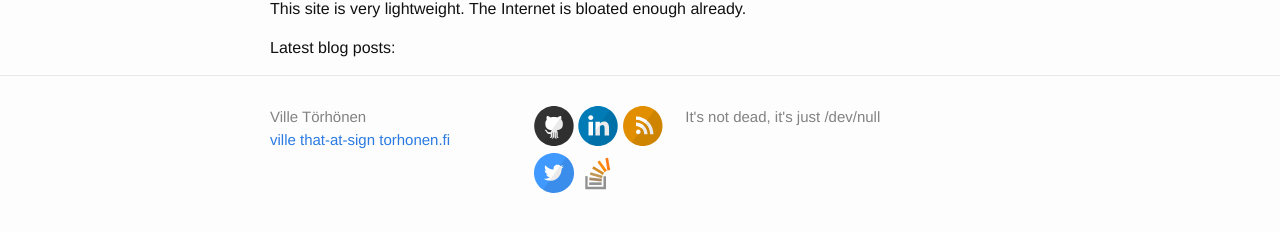
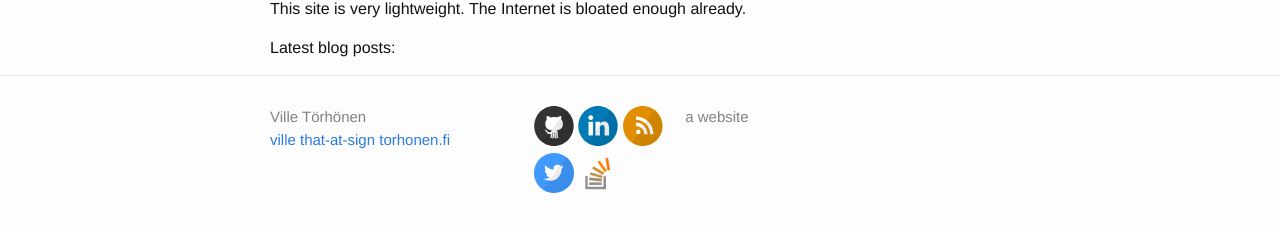
Before and after one commit to thevilledev/thevilledev.github.io, a Jekyll site: the page built from index.html, in a window 1280 px wide. Shown: the part 291-523 px from the top of the page. Built offline with Jekyll 4.4.1, drawn with Linux system fonts in a browser that asks for light colours.

Commit message:
improved description

```diff
--- a/_config.yml
+++ b/_config.yml
@@ -3,7 +3,7 @@ title: ville.dev
 realname: Ville Törhönen
 
 email: ville that-at-sign torhonen.fi
-description: It's not dead, it's just /dev/null
+description: a website
 baseurl: "" # the subpath of your site, e.g. /blog/
 url: "https://ville.dev" # the base hostname & protocol for your site
 twitter_username: thevilledev
```
